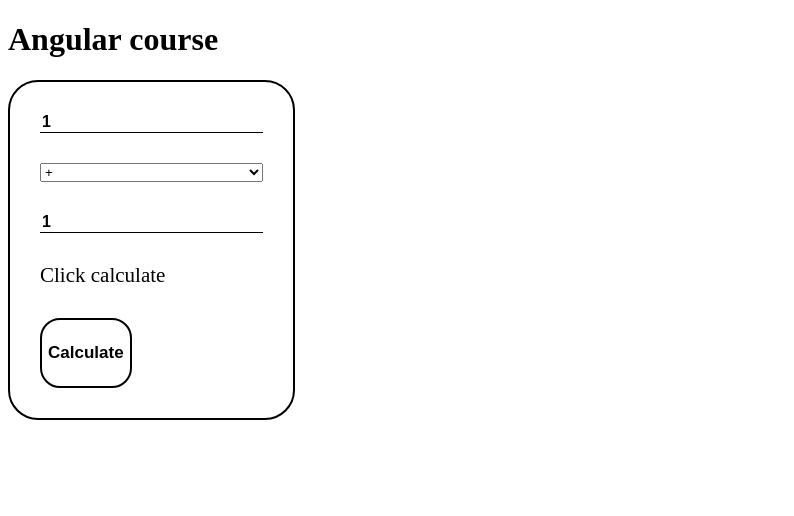
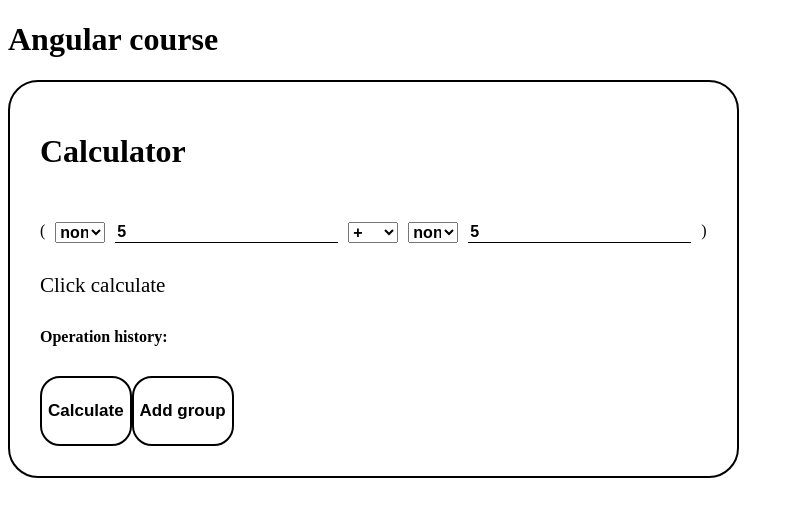
Before and after one commit to AinaSha/angularCourse, an Angular app: page / in a window 1280 px wide. Shown: the top 516 px of the page, without its empty margins (0-794 px from the left). Built offline with nearby package versions, Linux system fonts and the light colour scheme.

Commit message:
add operation history, add/delet variables, modifiers for variables cos, sin

```diff
--- a/src/app/my-calculator/my-calculator.component.html
+++ b/src/app/my-calculator/my-calculator.component.html
@@ -1,13 +1,65 @@
 <div class="calculator">
-	<input type="number" class="calculator__input" [(ngModel)]="first">
-	<select name="" id="" [(ngModel)]="operation">
-		<option [value]="operation" *ngFor="let operation of operations">{{ operation }}</option>
-	</select>
-	<input type="number" class="calculator__input" [(ngModel)]="second">
+	<h1 class="calculator__title">Calculator</h1>
+
+	<ng-container *ngFor="let group of calcGroups; let i = index">
+		<div class="calculator__container">
+			<span>(</span>
+			<select class="calculator__modif" [(ngModel)]="group.first.modificator">
+				<option
+					[value]="modificator.value"
+					*ngFor="let modificator of calcModifiers | keyvalue"
+				>
+					{{ modificator.value }}
+				</option>
+			</select>
+			<input
+				type="number"
+				class="calculator__input"
+				[(ngModel)]="group.first.value"
+			/>
+			<select class="calculator__select" [(ngModel)]="group.operation">
+				<option [value]="operation.value" *ngFor="let operation of calcOperations | keyvalue">
+					{{ operation.value }}
+				</option>
+			</select>
+			<select class="calculator__modif" [(ngModel)]="group.second.modificator">
+				<option
+					[value]="modificator.value"
+					*ngFor="let modificator of calcModifiers | keyvalue"
+				>
+					{{ modificator.value }}
+				</option>
+			</select>
+			<input
+				type="number"
+				class="calculator__input"
+				[(ngModel)]="group.second.value"
+			>
+			<span>)</span>
+
+			<button *ngIf="i != 0" (click)="removeGroup(i)">Delete</button>
+		</div>
+
+		<select class="calculator__select" [(ngModel)]="operationsBetweenGroups[i]" *ngIf="operationsBetweenGroups.length > i">
+			<option [value]="operation.value" *ngFor="let operation of calcOperations | keyvalue">
+				{{ operation.value }}
+			</option>
+		</select>
+	</ng-container>
 
 	<span class="calculator__result">
 		{{ result ? result : "Click calculate"}}
 	</span>
 
-	<button (click)="calc()" class="calculator__btn">Calculate</button>
+	<div class="calculator__history">
+		<span class="calculator__history-title">Operation history:</span>
+		<span *ngFor="let obj of history; let i = index">{{i + 1}} {{ obj }}</span>
+	</div>
+
+	<div>
+		<button class="calculator__btn" (click)="calcGroup()">Calculate</button>
+		<button class="calculator__btn" (click)="addGroup()">
+			Add group
+		</button>
+	</div>
 </div>
--- a/src/app/my-calculator/my-calculator.component.ts
+++ b/src/app/my-calculator/my-calculator.component.ts
@@ -1,5 +1,30 @@
 import { NgSwitchCase } from '@angular/common';
 import { Component } from '@angular/core';
+
+interface CalcGroup {
+  first:  CalcVar;
+  second: CalcVar;
+  operation: CalcOperations;
+}
+
+interface CalcVar {
+  value: number;
+  modificator: CalcModifiers;
+}
+
+enum CalcOperations {
+  plus = '+',
+  minus = "-",
+  multiply = '*',
+  divide = "/"
+}
+
+enum CalcModifiers {
+  none = 'none',
+  sin = 'sin',
+  cos = 'cos',
+  square = 'square'
+}
 
 @Component({
   selector: 'app-my-calculator',
@@ -7,29 +32,103 @@
   styleUrl: './my-calculator.component.scss'
 })
 export class MyCalculatorComponent {
-  public first: number = 1;
-  public second: number = 1;
+  public calcOperations = CalcOperations;
 
-  public operation: string = '+';
+  public calcModifiers = CalcModifiers;
 
-  public operations: string[] = ['+', '-', '*', '/'];
+  public calcGroups: CalcGroup[] = [
+    {
+      first: {
+        value: 5,
+        modificator: CalcModifiers.none
+      },
+      second: {
+        value: 5,
+        modificator: CalcModifiers.none
+      },
+      operation: CalcOperations.plus
+    }
+  ]
+
+  public history: string[] = [];
+
+  public operationsBetweenGroups: CalcOperations[] = [];
 
   public result?: number;
 
-  public calc() {
-    switch (this.operation) {
-      case '+':
-        this.result = this.first + this.second;
-        break;
-      case '-':
-        this.result = this.first - this.second;
-        break;
-      case '*':
-        this.result = this.first * this.second;
-        break;
-      case '/':
-        this.result = this.first / this.second;
-        break;
+  public addGroup(): void {
+    this.calcGroups.push({
+      first: {
+        value: 0,
+        modificator: CalcModifiers.none
+      },
+      second: {
+        value: 0,
+        modificator: CalcModifiers.none
+      },
+      operation: CalcOperations.plus
+    })
+
+    this.operationsBetweenGroups.push(CalcOperations.plus);
+  }
+
+  public removeGroup(index: number): void{
+    this.calcGroups.splice(index, 1);
+  }
+
+  public calcGroup() {
+    let result = 0;
+
+    let tempHistory: string[] = [];
+
+    this.calcGroups.forEach((group, i) => {
+      if (i === 0) {
+        result = this.calc(this.calcValueWithModif(group.first), this.calcValueWithModif(group.second), group.operation);
+      } else {
+        let tempResult = this.calc(this.calcValueWithModif(group.first), this.calcValueWithModif(group.second), group.operation);
+        result = this.calc(result, tempResult, this.operationsBetweenGroups[i-1]);
+      }
+
+      tempHistory.push(
+        `
+            (
+              ${group.first.modificator !== CalcModifiers.none ? group.first.modificator : ''} ${group.first.value}
+              ${group.operation}
+              ${group.second.modificator !== CalcModifiers.none ? group.second.modificator : ''} ${group.second.value}
+            )
+          `)
+    })
+
+    tempHistory.push(`= ${result}`);
+    this.history.push(tempHistory.join(' '));
+
+    this.result = result;
+  }
+
+  public calcValueWithModif(value: CalcVar): number {
+    switch (value.modificator) {
+      case CalcModifiers.none:
+        return value.value;
+      case CalcModifiers.cos:
+        return Math.cos(value.value);
+      case CalcModifiers.sin:
+        return Math.sin(value.value);
+      case CalcModifiers.square:
+        return Math.pow(value.value, 2);
+
+    }
+  }
+
+  public calc( first: number, second: number, operation: CalcOperations): number {
+    switch (operation) {
+      case CalcOperations.plus:
+        return first + second;
+      case CalcOperations.minus:
+        return first - second;
+      case CalcOperations.multiply:
+        return first * second;
+      case CalcOperations.divide:
+        return first / second;
     }
   }
 }
```
